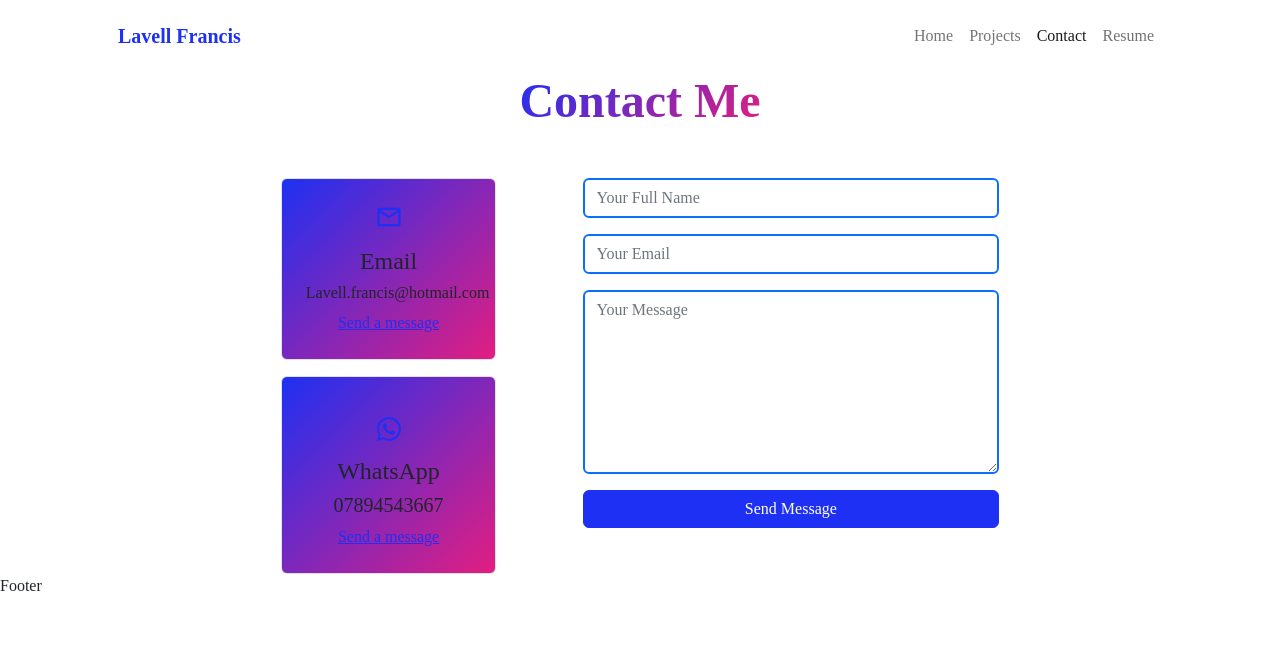
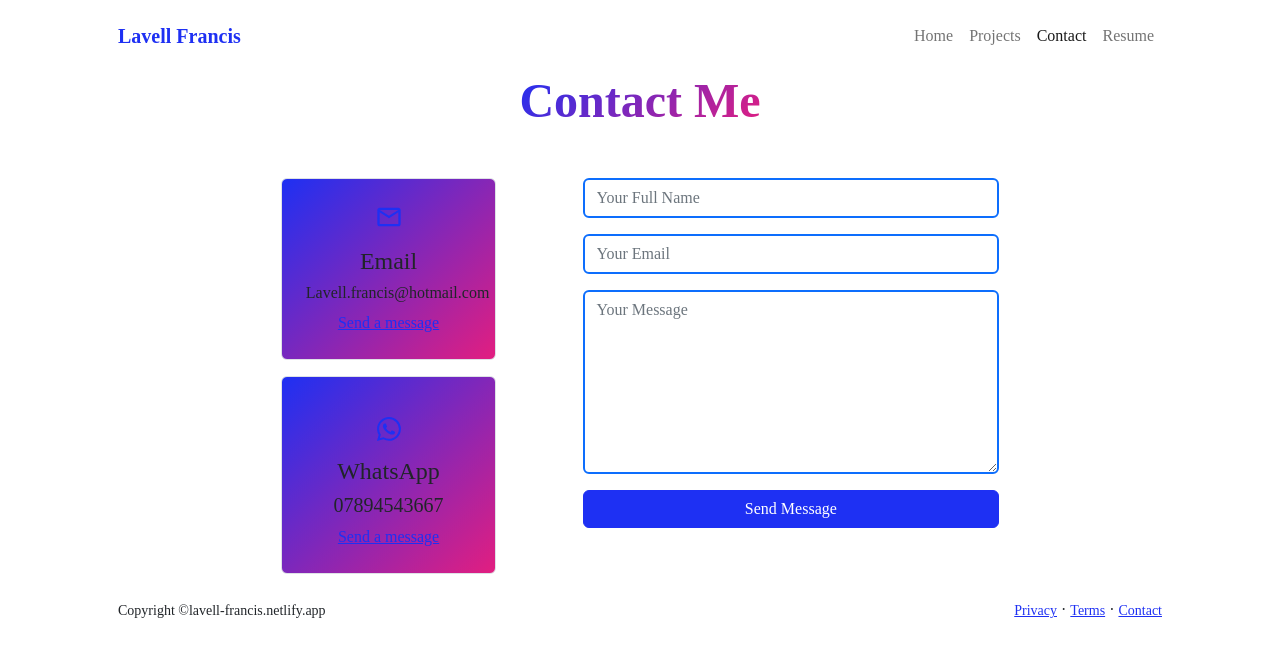
Before and after one commit to lav3ll/react-portfolio, a React (Vite) app: page /contact in a window 1280 px wide. Shown: the top 656 px of the page. Built offline with nearby package versions, Linux system fonts and the light colour scheme; the HTML template or start-up script is replaced by a standard one.

Commit message:
added a footer

```diff
--- a/src/components/Footer/Footer.jsx
+++ b/src/components/Footer/Footer.jsx
@@ -1,7 +1,32 @@
-import React from "react";
+import React from 'react';
 
 const Footer = () => {
-  return <div>Footer</div>;
+  return (
+    <footer className='bg-white py-4 mt-auto'>
+      <div className='container px-5'>
+        <div className='row align-items-center justify-content-between flex-column flex-sm-row'>
+          <div className='col-auto'>
+            <div className='small m-0'>
+              Copyright &copy;lavell-francis.netlify.app
+            </div>
+          </div>
+          <div className='col-auto'>
+            <a className='small' href='#!'>
+              Privacy
+            </a>
+            <span className='mx-1'>&middot;</span>
+            <a className='small' href='#!'>
+              Terms
+            </a>
+            <span className='mx-1'>&middot;</span>
+            <a className='small' href='#!'>
+              Contact
+            </a>
+          </div>
+        </div>
+      </div>
+    </footer>
+  );
 };
 
 export default Footer;
```
